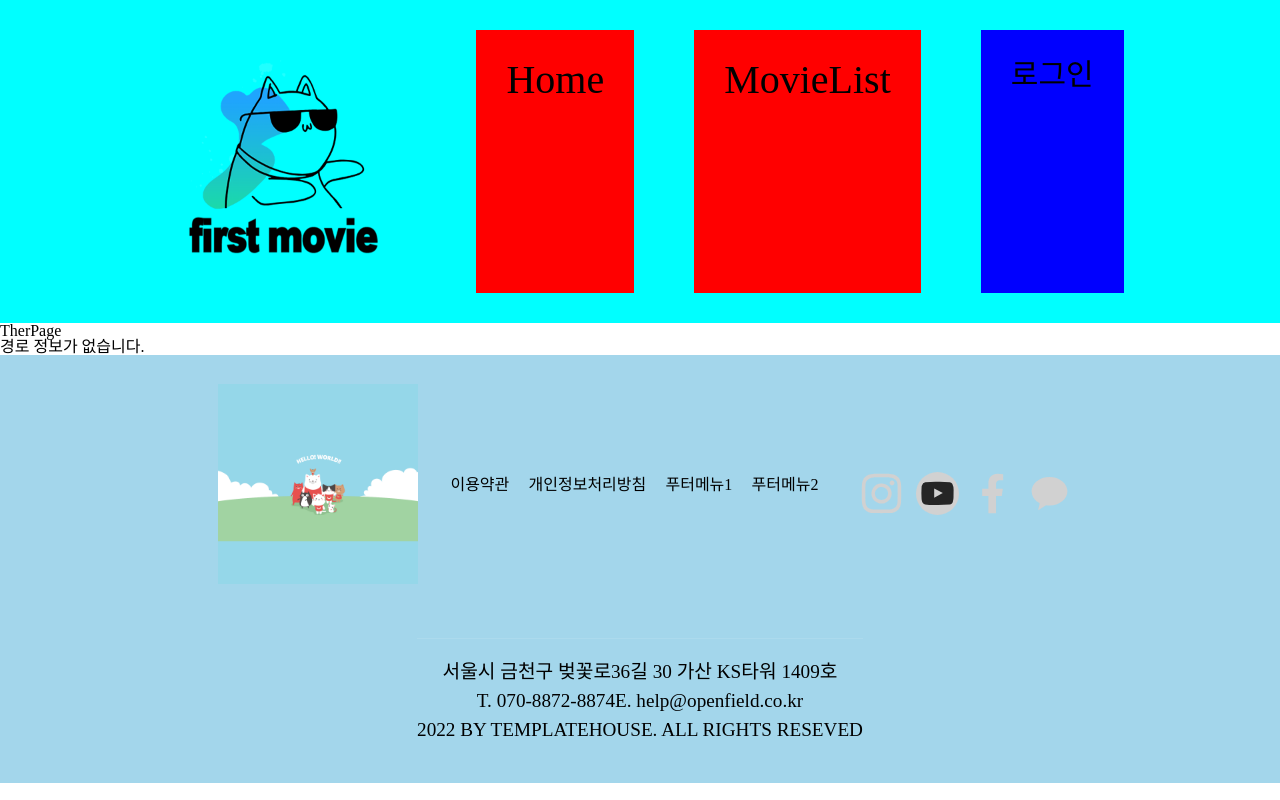
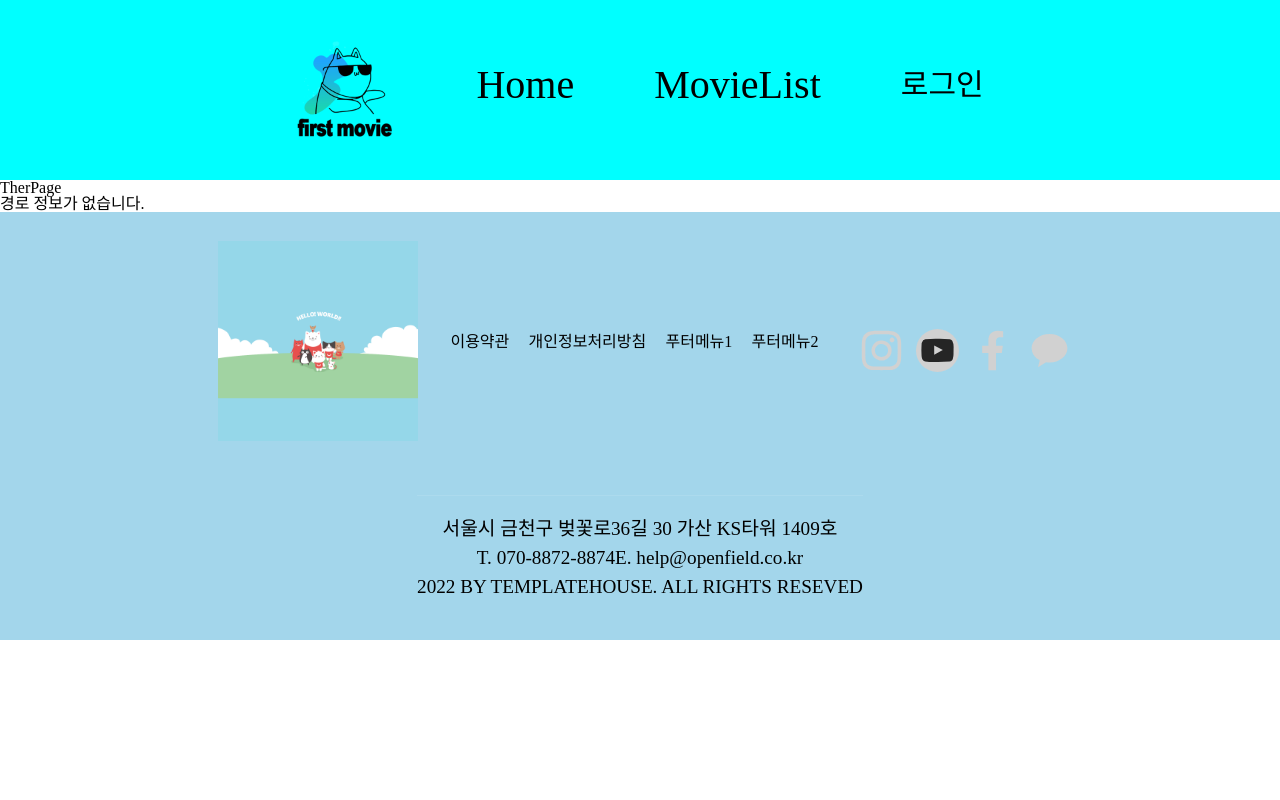
Before and after one commit to hnihoon/SeSAC_miniproject, a React (Vite) app: page /TherPage in a window 1280 px wide. Built offline with nearby package versions, Linux system fonts and the light colour scheme; no server answers.

Commit message:
Header 디자인 일부 수정

```diff
--- a/src/css/header.css
+++ b/src/css/header.css
@@ -5,17 +5,30 @@
 }
 
 #headerMain > div{
-    padding: 30px;
-    margin: 30px;
+    padding: 20px;
+    margin: 20px;
     cursor: pointer;
+    text-align: center;
+    line-height : 90px;
 }
 
 .mainch{
-    background-color: red;
     font-size: 40px;
 }
 
 .loglogo{
-    background-color: blue;
     font-size: 30px;
 }
+
+.logo{
+    display: flex;
+    justify-content: left;
+    width: 100px;
+    height: 100px;
+}
+
+.logo > img {
+    width: 100%;
+    margin: 0;
+    padding: 0;
+}
```
